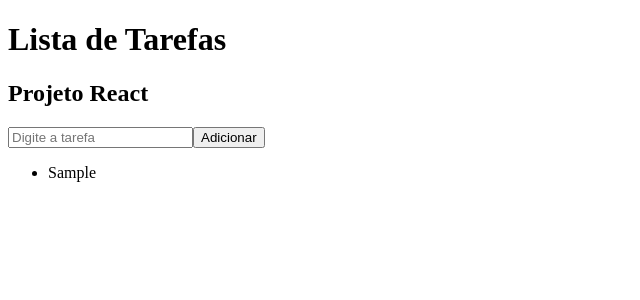
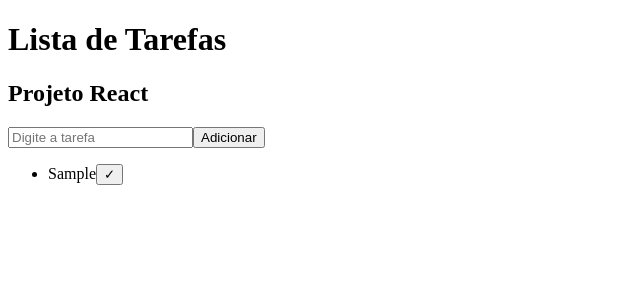
Before and after one commit to kayofabio/lista-tarefas, a React (Vite) app: page / in a window 1280 px wide. Both pictures are taken after typing "Sample" into the empty fields and a click on the button "Adicionar". Shown: the top 300 px of the page, without its empty margins (0-640 px from the left). Built offline with nearby package versions, Linux system fonts and the light colour scheme.

Commit message:
Função tarefa concluida feita

```diff
--- a/src/App.jsx
+++ b/src/App.jsx
@@ -2,6 +2,7 @@ import Header from "./components/Header";
 import FormularioTarefa from "./components/FormularioTarefa";
 import TarefaItem from "./components/TarefaItem";
 import { useState } from "react";
+import "./styles/App.css";
 
 function App() {
 
@@ -15,13 +16,12 @@ function App() {
     };
 
     setTarefas([...tarefas, novaTarefa]);
-    console.log(tarefas[0]);
   }
 
   function concluirTarefa(id) {
-    setTarefas(tarefas.map(tarefa => {
-      tarefa.id === id ? {...tarefa, concluida: !tarefa.concluida} : tarefa;
-    }));
+    setTarefas(tarefas.map(tarefa =>
+      tarefa.id === id ? { ...tarefa, concluida: !tarefa.concluida } : tarefa
+    ));
   }
 
   return (
--- a/src/components/TarefaItem.jsx
+++ b/src/components/TarefaItem.jsx
@@ -1,9 +1,18 @@
-import {useState} from "react";
+import { useState } from "react";
 
 function TarefaItem({ tarefa, concluirTarefa }) {
     return (
         <li>
-            {tarefa.texto}
+            <span
+                style={{ textDecoration: tarefa.concluida ? "line-through" : "none", color: tarefa.concluida ? "green" : "black" }}
+            >
+                {tarefa.texto}
+            </span>
+            <button
+                onClick={() => concluirTarefa(tarefa.id)}
+            >
+                ✓
+            </button>
         </li>
     );
 }
```
Also changed, not shown: src/styles/app.css (added).
